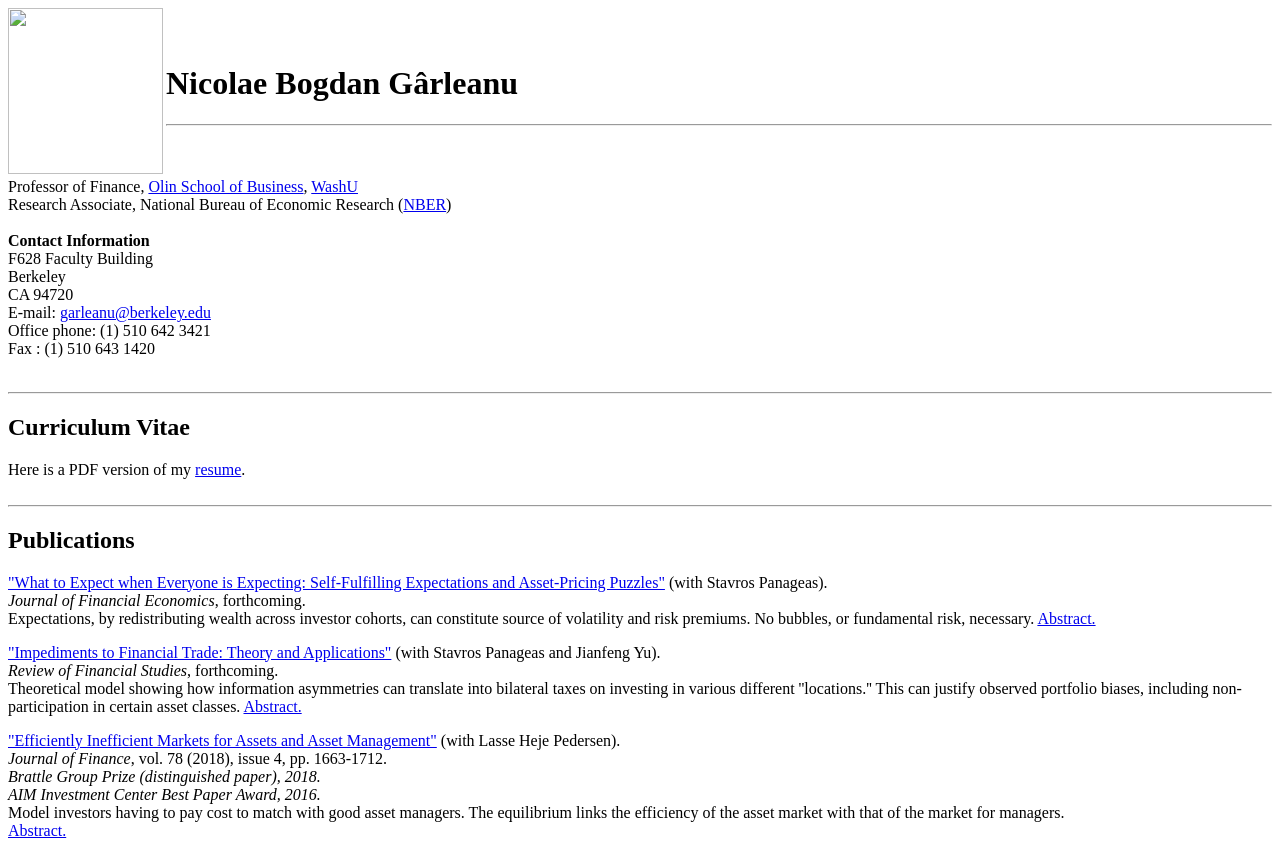
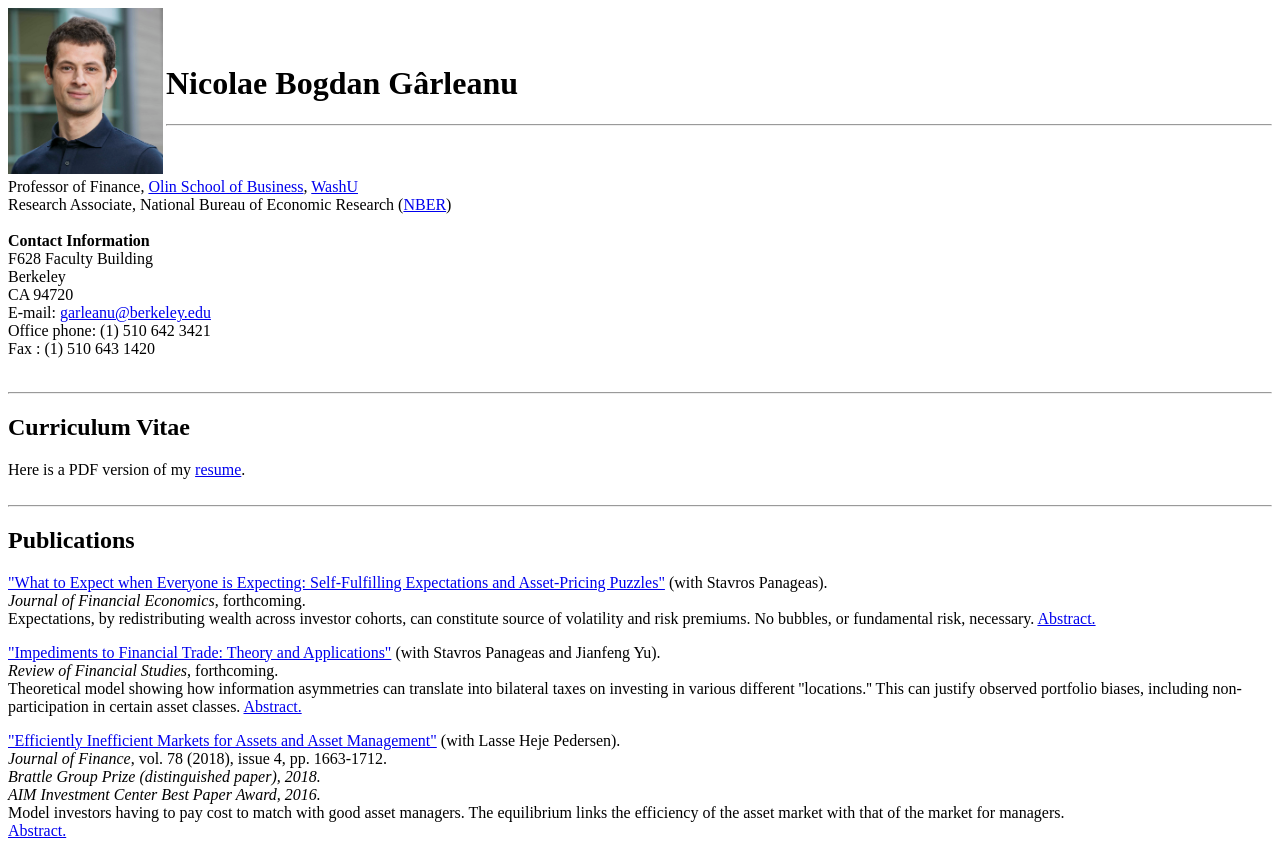
Before and after one commit to nbgarleanu/nbgarleanu.github.io, a plain HTML site: page index.html in a window 1280 px wide. Shown: the top 843 px of the page. Drawn offline with Linux system fonts and the light colour scheme.

Commit message:
Add files via upload

```diff
--- a/index.html
+++ b/index.html
@@ -19,7 +19,7 @@
 
 <body> <!--<img SRC="photos/1225_101.jpg" ALT="Photo" <img SRC="photos/GarleanuNicolae3_2.jpg"
 ALT="Photo"-->
-<img SRC="photos/NBG67-1.jpg"ALIGN=left BORDER="0" WIDTH="155" HEIGHT="166"> <!-- WIDTH="113" HEIGHT="154" -->
+<img SRC="NBG67-1.jpg"ALIGN=left BORDER="0" WIDTH="155" HEIGHT="166"> <!-- WIDTH="113" HEIGHT="154" -->
 <br><br><h1>Nicolae Bogdan G&acirc;rleanu </h1> <hr> <P> <P> <br><br> Professor of
 Finance, <a
 href="http://olin.wustl.edu">Olin School of Business</a>, <a
```
